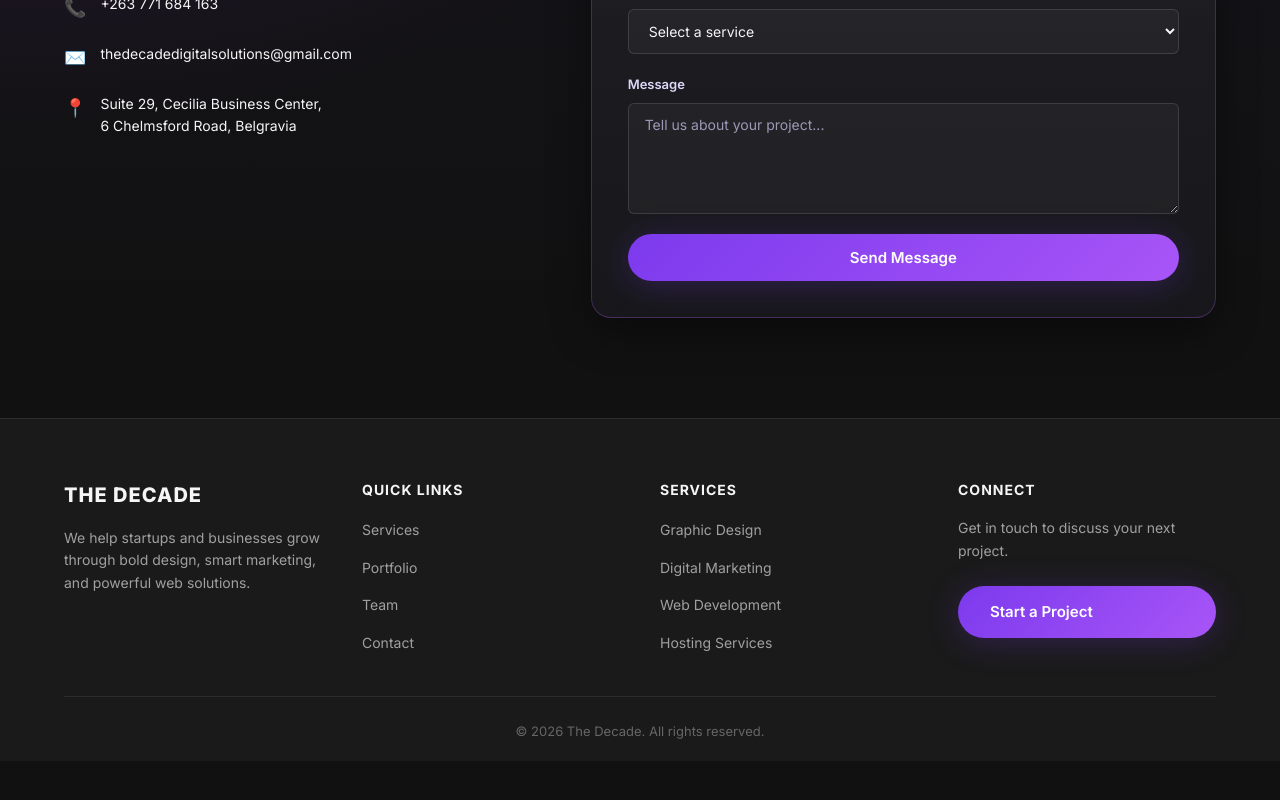
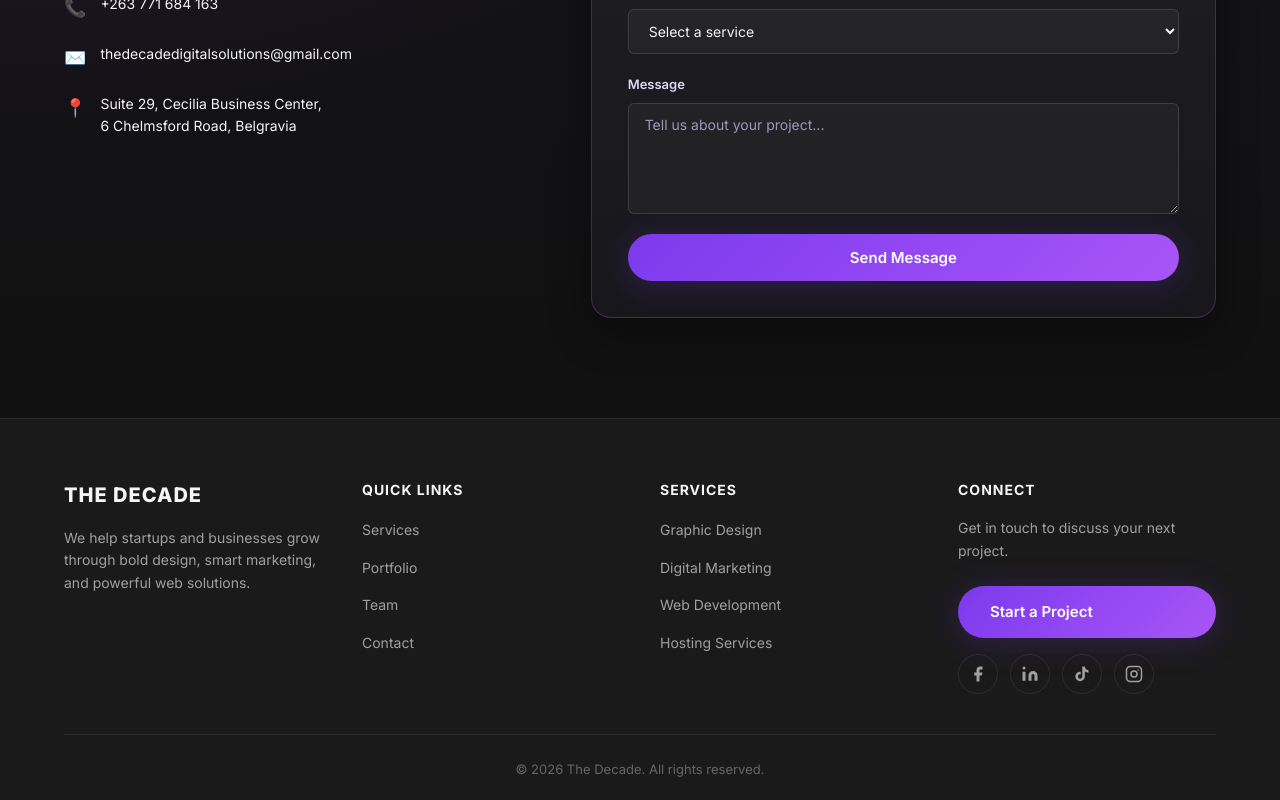
Before and after one commit to The-Decade/the-decade-website, a React (Vite) app in the folder client/: page / in a window 1280 px wide. Shown: the part 4610-5410 px from the top of the page. Before the commit the page ends 5371 px from the top, so only its background shows below. Built offline with nearby package versions, Linux system fonts and the light colour scheme.

Commit message:
Add social media links to footer

```diff
--- a/client/src/components/Footer.css
+++ b/client/src/components/Footer.css
@@ -90,3 +90,29 @@
     font-size: 18px;
   }
 }
+
+.footer__social {
+  display: flex;
+  gap: 12px;
+  align-items: center;
+  margin-top: 16px;
+  flex-wrap: wrap;
+}
+
+.footer__social-link {
+  width: 40px;
+  height: 40px;
+  border-radius: 50%;
+  border: 1px solid var(--color-border);
+  display: flex;
+  align-items: center;
+  justify-content: center;
+  color: var(--color-text-secondary);
+  transition: var(--transition);
+}
+
+.footer__social-link:hover {
+  border-color: var(--color-purple-light);
+  color: var(--color-purple-light);
+  transform: translateY(-2px);
+}
--- a/client/src/components/Footer.jsx
+++ b/client/src/components/Footer.jsx
@@ -1,4 +1,56 @@
 import './Footer.css'
+
+const socialLinks = [
+  {
+    name: 'Facebook',
+    url: 'https://www.facebook.com/thedecadezw/',
+    icon: (
+      <svg width="18" height="18" viewBox="0 0 24 24" fill="currentColor" aria-hidden="true">
+        <path d="M18 2h-3a5 5 0 0 0-5 5v3H7v4h3v8h4v-8h3l1-4h-4V7a1 1 0 0 1 1-1h3z" />
+      </svg>
+    ),
+  },
+  {
+    name: 'LinkedIn',
+    url: 'https://www.linkedin.com/company/the-decadezw',
+    icon: (
+      <svg width="18" height="18" viewBox="0 0 24 24" fill="currentColor" aria-hidden="true">
+        <path d="M16 8a6 6 0 0 1 6 6v7h-4v-7a2 2 0 0 0-2-2 2 2 0 0 0-2 2v7h-4v-7a6 6 0 0 1 6-6zM2 9h4v12H2z" />
+        <circle cx="4" cy="4" r="2" />
+      </svg>
+    ),
+  },
+  {
+    name: 'TikTok',
+    url: 'https://www.tiktok.com/@thedecadezw',
+    icon: (
+      <svg width="18" height="18" viewBox="0 0 24 24" fill="currentColor" aria-hidden="true">
+        <path d="M19.59 6.69a4.83 4.83 0 0 1-3.77-4.25V2h-3.45v13.67a2.89 2.89 0 0 1-2.88 2.5 2.89 2.89 0 0 1-2.89-2.89 2.89 2.89 0 0 1 2.89-2.89c.28 0 .54.04.79.1V9.01a6.33 6.33 0 0 0-.79-.05 6.34 6.34 0 0 0-6.34 6.34 6.34 6.34 0 0 0 6.34 6.34 6.34 6.34 0 0 0 6.33-6.34V8.69a8.18 8.18 0 0 0 4.78 1.52V6.75a4.85 4.85 0 0 1-1.01-.06z" />
+      </svg>
+    ),
+  },
+  {
+    name: 'Instagram',
+    url: 'https://www.instagram.com/thedecadezw/',
+    icon: (
+      <svg
+        width="18"
+        height="18"
+        viewBox="0 0 24 24"
+        fill="none"
+        stroke="currentColor"
+        strokeWidth="2"
+        strokeLinecap="round"
+        strokeLinejoin="round"
+        aria-hidden="true"
+      >
+        <rect x="2" y="2" width="20" height="20" rx="5" ry="5" />
+        <circle cx="12" cy="12" r="4" />
+        <circle cx="17.5" cy="6.5" r="1" fill="currentColor" stroke="none" />
+      </svg>
+    ),
+  },
+]
 
 function Footer() {
   const currentYear = new Date().getFullYear()
@@ -40,6 +92,20 @@ function Footer() {
             <a href="#contact" className="btn-primary" style={{ marginTop: '12px' }}>
               Start a Project
             </a>
+            <div className="footer__social" aria-label="Social media links">
+              {socialLinks.map((social) => (
+                <a
+                  key={social.name}
+                  href={social.url}
+                  target="_blank"
+                  rel="noopener noreferrer"
+                  className="footer__social-link"
+                  aria-label={`Follow The Decade on ${social.name}`}
+                >
+                  {social.icon}
+                </a>
+              ))}
+            </div>
           </div>
         </div>
 
```
